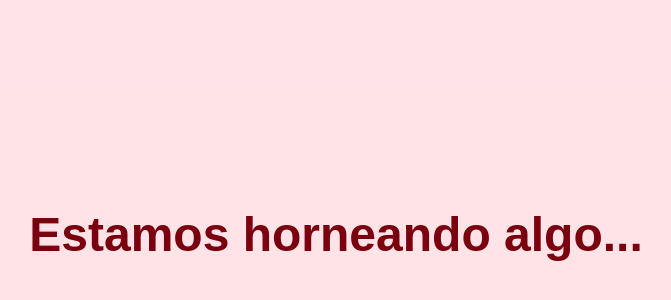
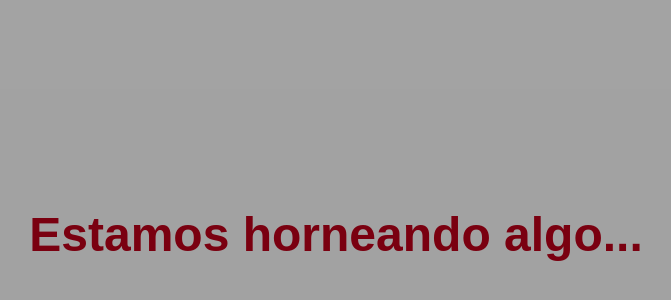
Before and after one commit to sorayandrea22/landing_zafta, a plain HTML site: page index.html in a window 1280 px wide. Shown: the part 166-466 px from the top of the page, without its empty margins (304-975 px from the left). Drawn offline with Linux system fonts and the light colour scheme.

Commit message:
Update index.html

```diff
--- a/index.html
+++ b/index.html
@@ -32,7 +32,7 @@
       left: 0;
       right: 0;
       bottom: 0;
-      background: rgba(255, 192, 203, 0.45); /* rosado suave */
+      background: rgba(50, 50, 50, 0.45); /* rosado suave */
       z-index: 0;
     }
 
```
